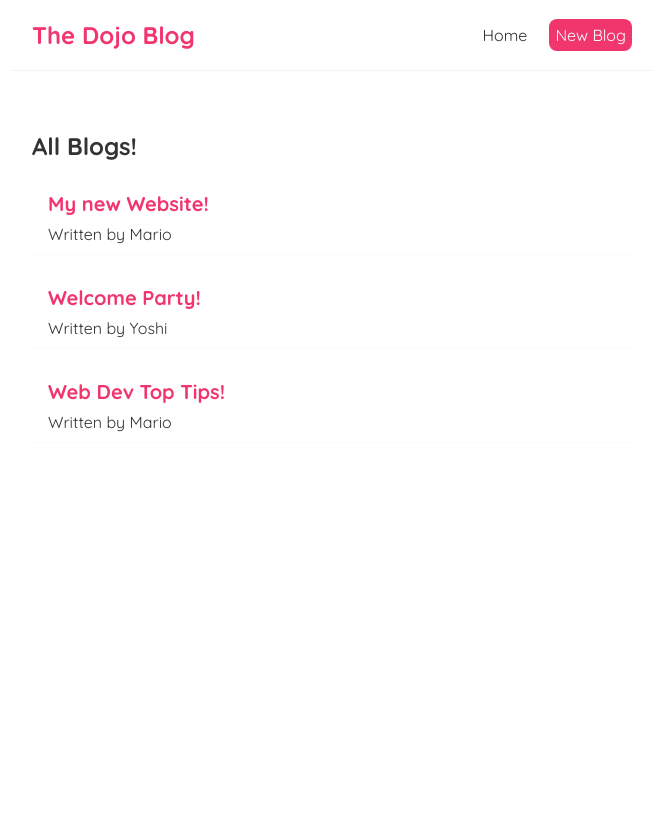
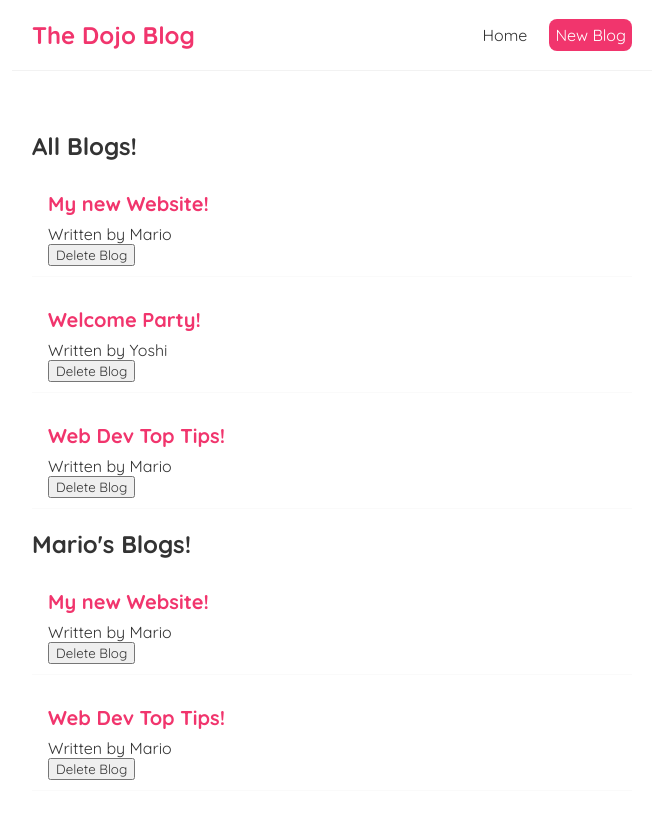
Before and after one commit to NXWBAH/dojo-blog, a React (Create React App) app: page /create in a window 1280 px wide. Shown: the top 818 px of the page, without its empty margins (308-971 px from the left). Built offline with nearby package versions, Linux system fonts and the light colour scheme.

Commit message:
Lesson 13 - functions as Props

```diff
--- a/src/BlogList.js
+++ b/src/BlogList.js
@@ -1,4 +1,4 @@
-const BlogList = ({ blogs, title }) => {
+const BlogList = ({ blogs, title, handleDelete }) => {
 	// const BlogList = {props} =>
 	// const blogs = props.blogs;
 	// const title = props.title;
@@ -13,6 +13,7 @@
 				<div className='blog-preview' key={blog.id}>
 					<h2>{blog.title}</h2>
 					<p>Written by {blog.author}</p>
+					<button onClick={() => handleDelete(blog.id)}>Delete Blog</button>
 				</div>
 			))}
 		</div>
--- a/src/Home.js
+++ b/src/Home.js
@@ -8,15 +8,25 @@
 		{ title: 'Web Dev Top Tips!', body: 'lorem ipsum...', author: 'Mario', id: 3 },
 	]);
 
+	// This function passes the entire blogs array into the new Blogs, but looks for the blog associated with the id passed into it.
+	// That blog is then removed from the array --  and the new array, without that blog, is set as the updated blogs to be displayed.
+	const handleDelete = (id) => {
+		const newBlogs = blogs.filter((blog) => blog.id !== id);
+		setBlogs(newBlogs);
+	};
+
 	//  Props are used here for two reasons
 	// 1. It allows for the BlogList component to be more re-useable
 	// 2. It allows for us to still use the data above in the home component
-	// Props are used to pass data from a parent component to a child component.
-	// Create a tag on the Component, and then access it wihtin the component's file.
-	// Props here, are both 'blogs' and 'title'
+	// 		Props are used to pass data from a parent component to a child component.
+	// 		Create a tag on the Component, and then access it wihtin the component's file.
+	// 		Props here, are both 'blogs' and 'title'
+	// .Filter allows you to cycle through the array and filter what you want to be returned.
+	// blogs.filter((blog) => blog.author === 'mario') allows you only return Blogs associated with mario
 	return (
 		<div className='home'>
-			<BlogList blogs={blogs} title='All Blogs!' />
+			<BlogList blogs={blogs} title='All Blogs!' handleDelete={handleDelete} />
+			<BlogList blogs={blogs.filter((blog) => blog.author === 'Mario')} title="Mario's Blogs!" />
 		</div>
 	);
 };
```
